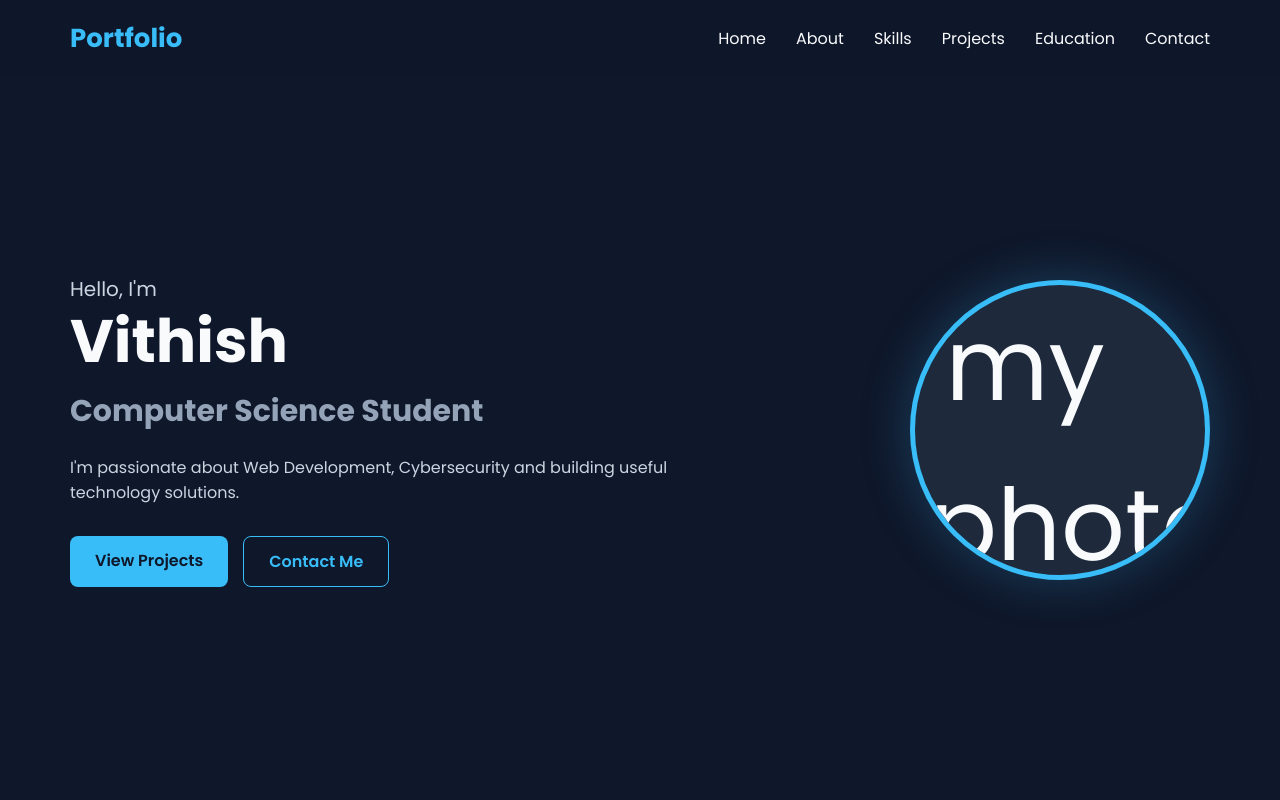
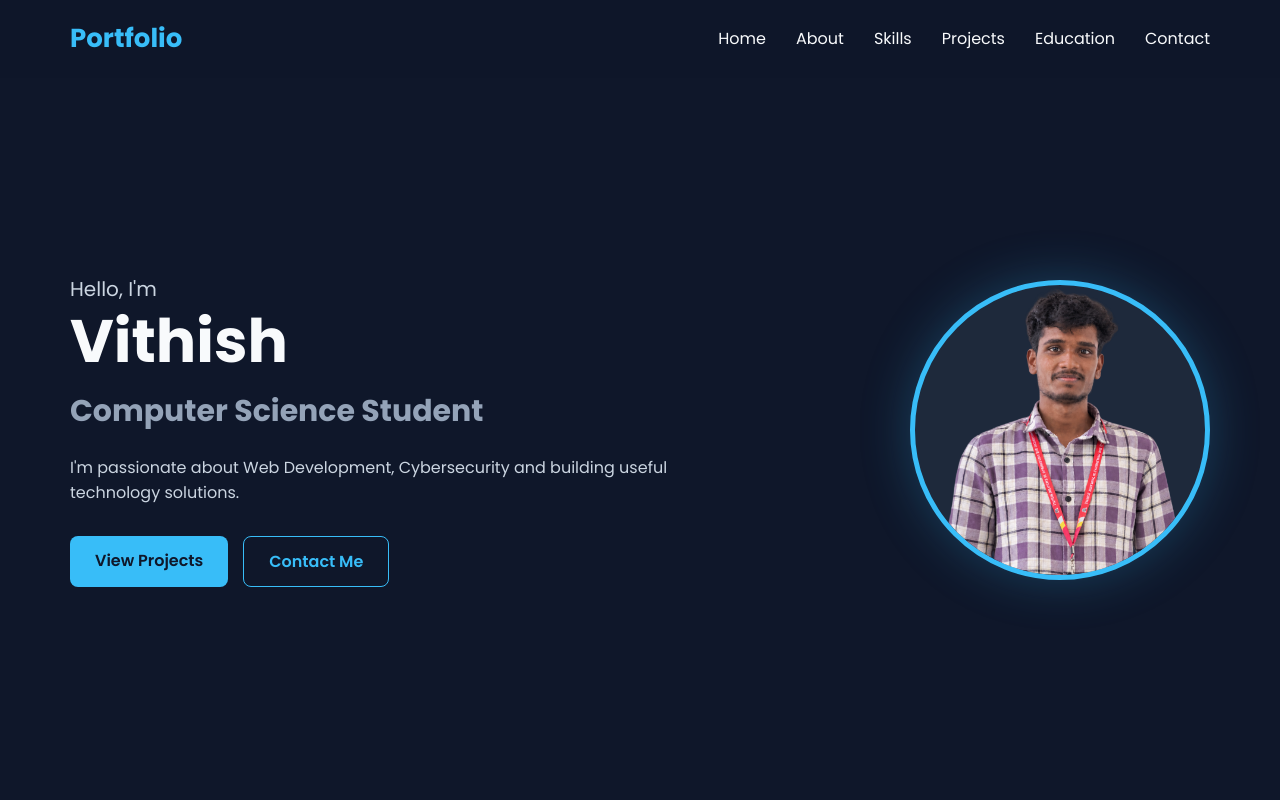
Before and after one commit to vithish07/portfolio, a plain HTML site: page index.html in a window 1280 px wide. Shown: the top 800 px of the page. Drawn offline with Linux system fonts and the light colour scheme.

Commit message:
index.html

```diff
--- a/index.html
+++ b/index.html
@@ -58,8 +58,7 @@
 
         <div class="hero-image">
             <div class="profile-circle">
-              <img src=""IMG_20260917_140648.png
- alt="my photo">
+              <img src="IMG_20260917_140648.png"alt="my photo">
             </div>
         </div>
 
```
